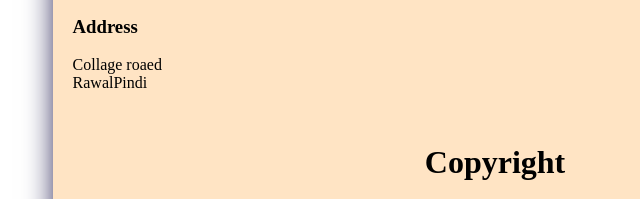
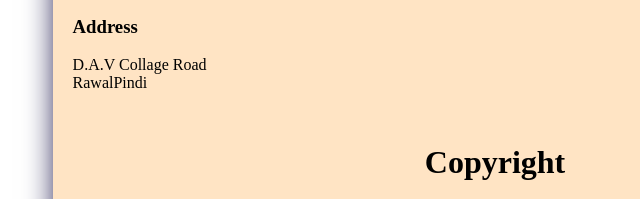
Before and after one commit to syedhammas/html-template, a plain HTML site: page contact.html in a window 1280 px wide. Shown: the part 444-643 px from the top of the page, 145-785 px from the left. Drawn offline with Linux system fonts and the light colour scheme.

Commit message:
add new pages

```diff
--- a/contact.html
+++ b/contact.html
@@ -33,7 +33,7 @@
             <h3>Email:</h3>
             <p>syedhammas786@gmail.com</p>
             <h3>Address</h3>
-            <p>Collage roaed<br>RawalPindi
+            <p>D.A.V Collage Road<br>RawalPindi
             </p>
         </div>
 
```
